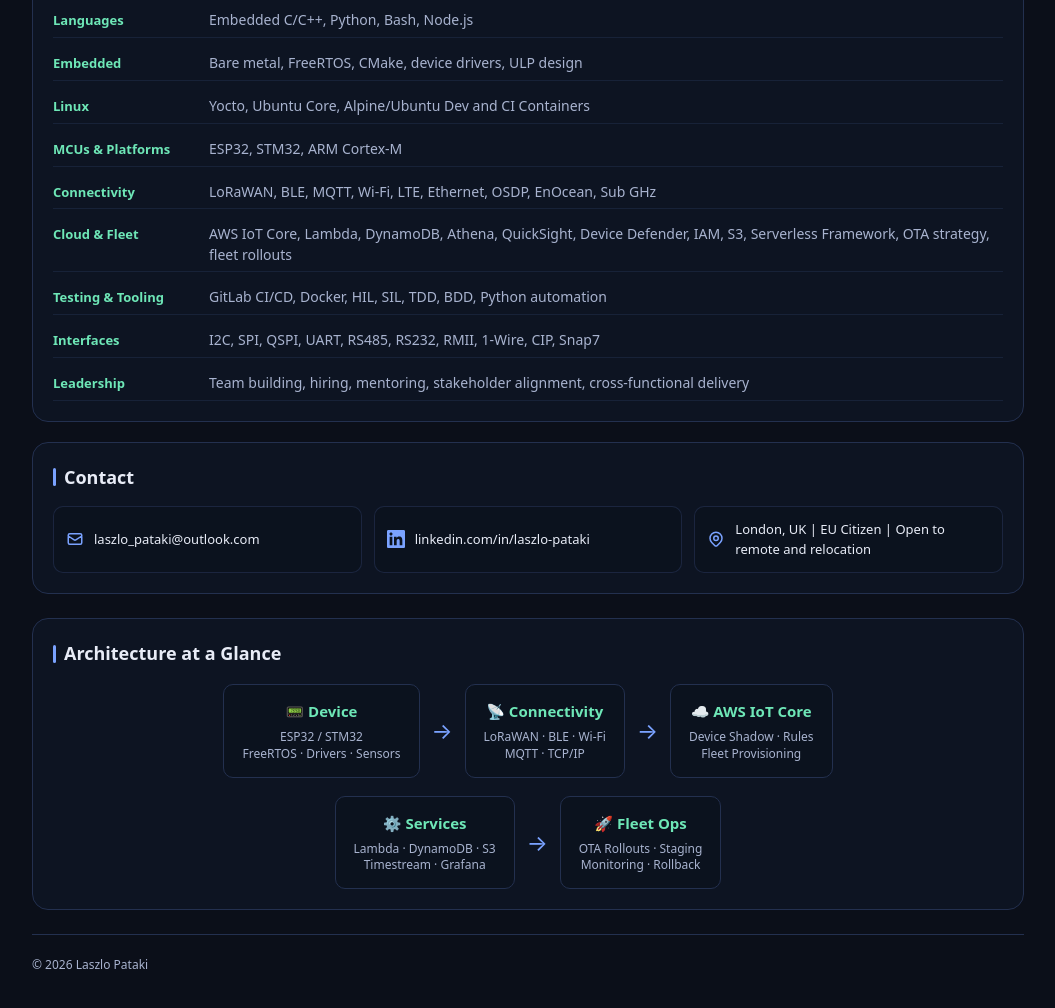
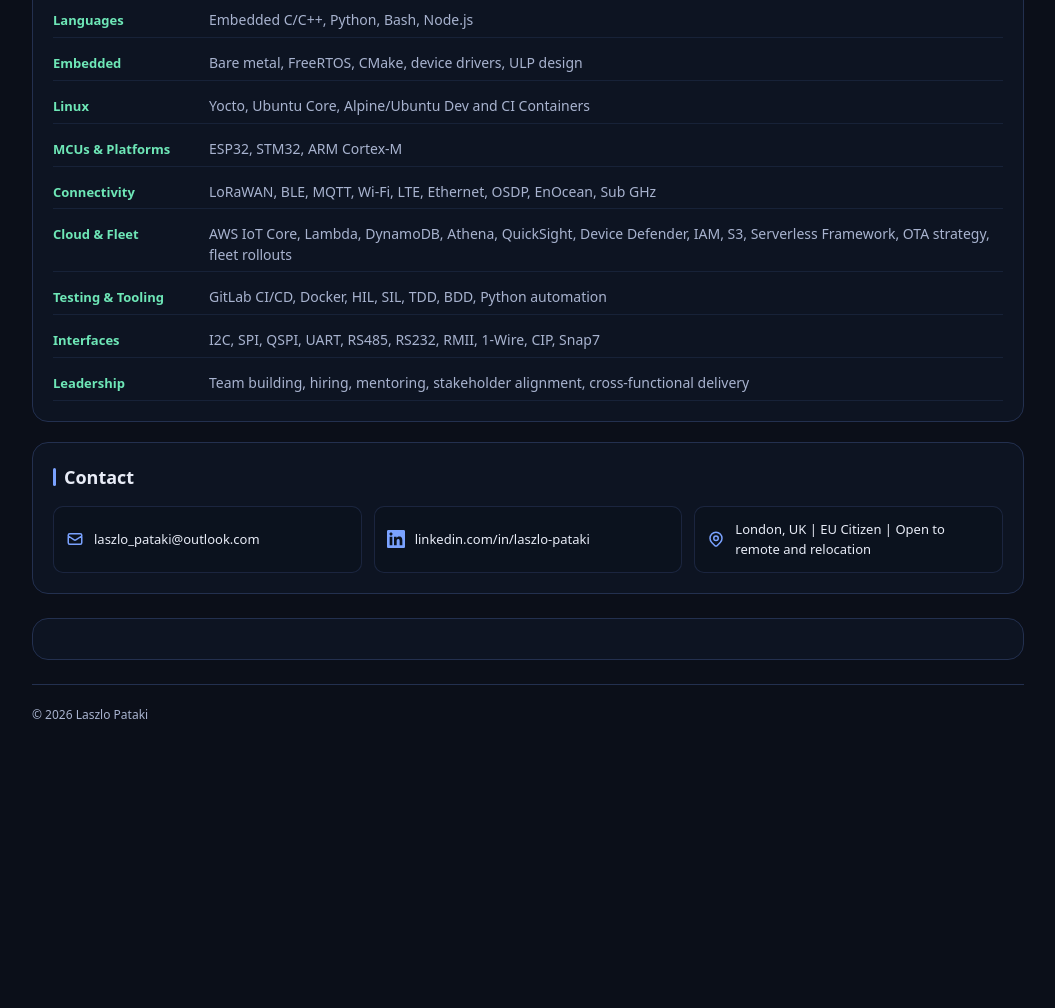
Before and after one commit to laszlopataki/portfolio, a plain HTML site: page index.html in a window 1280 px wide. Shown: the part 3505-4513 px from the top of the page, without its empty margins (112-1167 px from the left). After the commit the page ends 4293 px from the top, so only its background shows below. Drawn offline with Linux system fonts and the light colour scheme.

Commit message:
Remove architecture diagram section and associated styles from portfolio website

```diff
--- a/index.html
+++ b/index.html
@@ -796,29 +796,7 @@
     </section>
 
     <section style="margin-top:24px">
-      <h2>Architecture at a Glance</h2>
-      <div class="arch-diagram">
-        <div class="arch-row">
-          <div class="arch-box device">📟 Device<span>ESP32 / STM32<br>FreeRTOS · Drivers · Sensors</span></div>
-          <div class="arch-arrow">→</div>
-          <div class="arch-box conn">📡 Connectivity<span>LoRaWAN · BLE · Wi-Fi<br>MQTT · TCP/IP</span></div>
-          <div class="arch-arrow">→</div>
-          <div class="arch-box cloud">☁️ AWS IoT Core<span>Device Shadow · Rules<br>Fleet Provisioning</span></div>
-        </div>
-        <div class="arch-row">
-          <div class="arch-box services">⚙️ Services<span>Lambda · DynamoDB · S3<br>Timestream · Grafana</span></div>
-          <div class="arch-arrow">→</div>
-          <div class="arch-box ops">🚀 Fleet Ops<span>OTA Rollouts · Staging<br>Monitoring · Rollback</span></div>
-        </div>
-      </div>
-      <style>
-        .arch-diagram { display: flex; flex-direction: column; gap: 18px; margin-top: 16px; }
-        .arch-row { display: flex; flex-wrap: wrap; gap: 12px; align-items: center; justify-content: center; }
-        .arch-box { background: var(--panel2); border: 1px solid var(--line); border-radius: 10px; padding: 14px 18px; text-align: center; min-width: 140px; font-size: 15px; font-weight: 600; color: var(--accent2); }
-        .arch-box span { display: block; font-size: 12px; color: var(--muted); font-weight: 400; margin-top: 6px; line-height: 1.4; }
-        .arch-arrow { font-size: 22px; color: var(--accent); }
-        @media (max-width: 700px) { .arch-row { flex-direction: column; } .arch-arrow { transform: rotate(90deg); } }
-      </style>
+
     </section>
 
     <footer>
```
